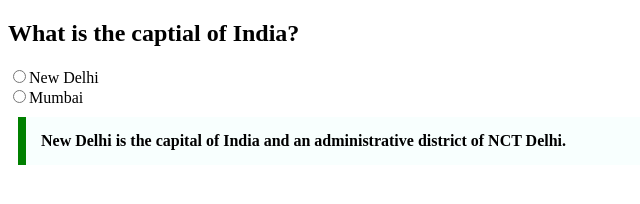
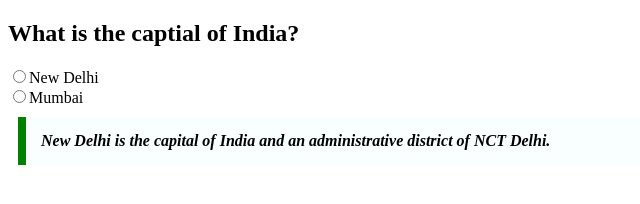
Before and after one commit to acciojob/trivia-Sameermd25, a website: page main.html in a window 1280 px wide. Shown: the full height of the page, 0-640 px from the left. Drawn offline with Linux system fonts and the light colour scheme.

Commit message:
created a submission

```diff
--- a/main.html
+++ b/main.html
@@ -12,7 +12,7 @@
 		<input type="radio">New Delhi
 		<br>
 		<input type="radio">Mumbai
-	<blockquote>New Delhi is the capital of India and an administrative district of NCT Delhi.</blockquote>
+	<blockquote><cite>New Delhi is the capital of India and an administrative district of NCT Delhi.</cite></blockquote>
     <script type="text/javascript" src="./script.js">
 </script>
 
```
